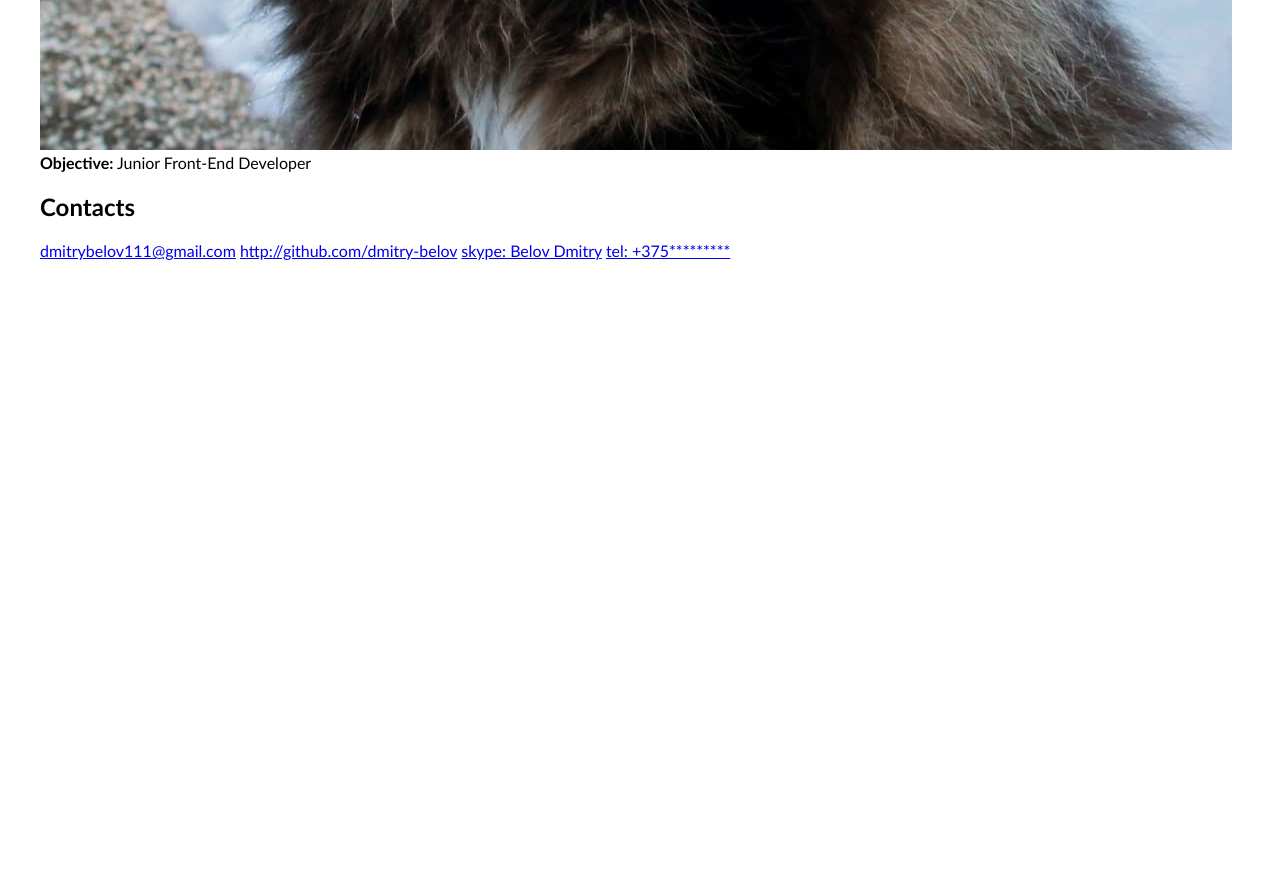
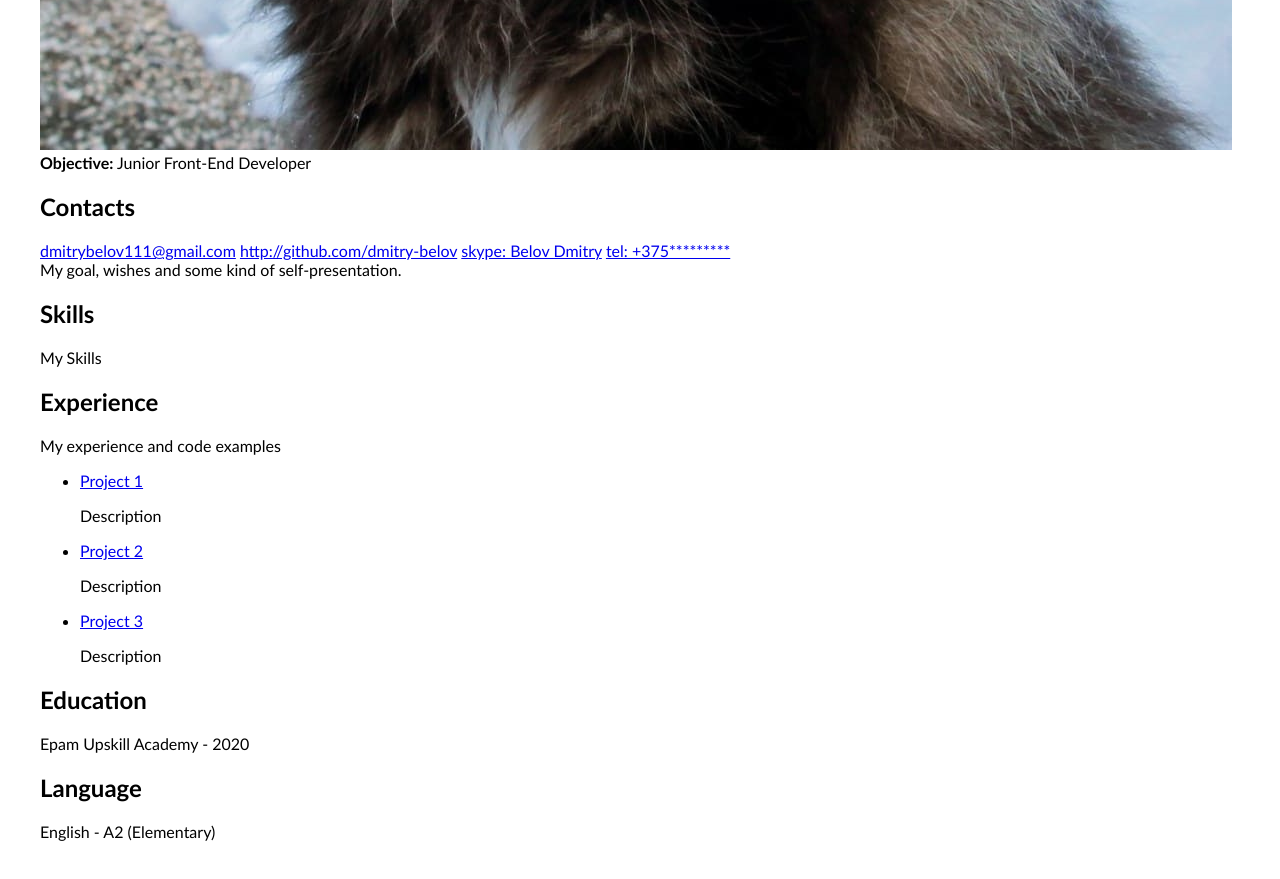
Before and after one commit to dmitry-belov/rsschool-cv, a plain HTML site: page index.html in a window 1280 px wide. Shown: the part 992-1871 px from the top of the page. Before the commit the page ends 1292 px from the top, so only its background shows below. Drawn offline with Linux system fonts and the light colour scheme.

Commit message:
feat: add main

```diff
--- a/index.html
+++ b/index.html
@@ -28,7 +28,38 @@
     </header>
 
     <main>
+        <section class="goal">
+            <span>My goal, wishes and some kind of self-presentation.</span>
+        </section>
 
+        <section class="skills">
+            <div>
+                <h2>Skills</h2>
+                <span>My Skills</span>
+
+                <h2>Experience</h2>
+                <span>My experience and code examples</span>
+                <ul class="projects">
+                    <li><a href="http://">Project 1</a>
+                        <p>Description</p>
+                    </li>
+                    <li><a href="http://">Project 2</a>
+                        <p>Description</p>
+                    </li>
+                    <li><a href="http://">Project 3</a>
+                        <p>Description</p>
+                    </li>
+                </ul>
+            </div>
+
+            <div>
+                <h2>Education</h2>
+                <span>Epam Upskill Academy - 2020</span>
+
+                <h2>Language</h2>
+                <span>English - A2 (Elementary)</span>
+            </div>
+        </section>
     </main>
 </body>
 
```
